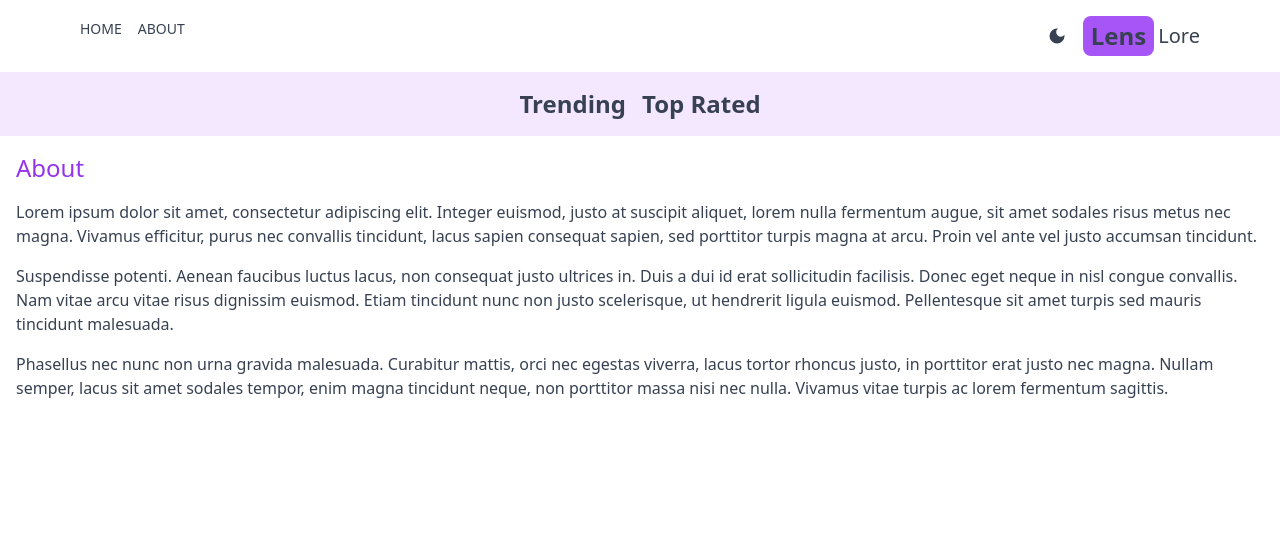
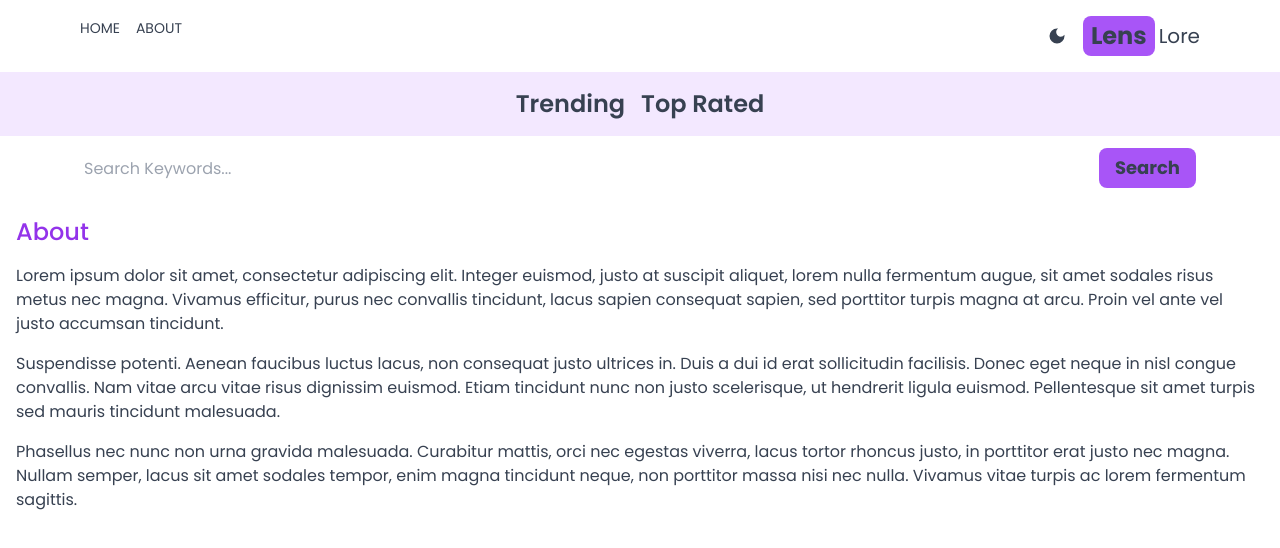
Before and after one commit to abrartanim/LensLore, a Next.js app: page /about in a window 1280 px wide. Shown: the top 548 px of the page. Built offline with nearby package versions, Linux system fonts and the light colour scheme.

Commit message:
added search bar, code optimization

```diff
--- a/src/app/globals.css
+++ b/src/app/globals.css
@@ -1,5 +1,8 @@
 /* @import "tailwindcss"; */
-
+:root {
+  --font-poppins: "Poppins", -apple-system, BlinkMacSystemFont, "Segoe UI",
+    Roboto, sans-serif;
+}
 @tailwind base;
 @tailwind components;
 @tailwind utilities;
--- a/src/app/layout.js
+++ b/src/app/layout.js
@@ -1,33 +1,43 @@
-import { Geist, Geist_Mono } from "next/font/google";
+// import { Geist, Geist_Mono } from "next/font/google";
+import { Poppins } from "next/font/google";
 import "./globals.css";
 import Providers from "./Providers";
 import Header from "@/components/Header";
 import Navbar from "@/components/Navbar";
+import SearchBar from "@/components/SearchBar";
 
-const geistSans = Geist({
-  variable: "--font-geist-sans",
+const poppins = Poppins({
   subsets: ["latin"],
+  weight: ["400", "500", "600", "700"], // choose the weights you need
+  variable: "--font-poppins",
 });
 
-const geistMono = Geist_Mono({
-  variable: "--font-geist-mono",
-  subsets: ["latin"],
-});
+// const geistSans = Geist({
+//   variable: "--font-geist-sans",
+//   subsets: ["latin"],
+// });
+
+// const geistMono = Geist_Mono({
+//   variable: "--font-geist-mono",
+//   subsets: ["latin"],
+// });
 
 export const metadata = {
-  title: "IMDB Clone",
+  title: "Lens Lore",
   description: "This is a movie database clone",
 };
 
 export default function RootLayout({ children }) {
   return (
     <html lang="en">
-      <body
+      {/* <body
         className={`${geistSans.variable} ${geistMono.variable} antialiased`}
-      >
+      > */}
+      <body className={`${poppins.variable} antialiased`}>
         <Providers>
           <Header />
           <Navbar />
+          <SearchBar />
           {children}
         </Providers>
       </body>
--- a/src/app/page.js
+++ b/src/app/page.js
@@ -1,11 +1,10 @@
 import Results from "@/components/Results";
-import next from "next";
 import React from "react";
 
 const API_KEY = process.env.API_KEY;
-
+export const dynamic = "force-dynamic";
 export default async function Home({ searchParams }) {
-  const genre = searchParams.genre || "fetchTrending";
+  const genre = searchParams?.genre || "fetchTrending";
 
   const res = await fetch(
     `https://api.themoviedb.org/3${
@@ -13,11 +12,6 @@ export default async function Home({ searchParams }) {
     }?api_key=${API_KEY}&language=en-US&page=1`,
     { next: { revalidate: 1000000 } }
   );
-  // const res = await fetch(
-  //   `https://api.themoviedb.org/3${
-  //     genre === "fetchTopRated" ? `/movie/top_rated` : `/trending/all/week`
-  //   }?api_key=${API_KEY}&language=en-US&page=1`
-  // );
 
   // console.log(res);
   const data = await res.json();
--- /dev/null
+++ b/src/app/search/[searchTerm]/page.jsx
@@ -0,0 +1,27 @@
+import Results from "@/components/Results";
+import React from "react";
+
+export default async function SearchPage({ params }) {
+  const { searchTerm } = params;
+  const res = await fetch(
+    `https://api.themoviedb.org/3/search/movie?api_key=${process.env.API_KEY}&query=${searchTerm}&language=en-US&page=1&include_adult=false`
+  );
+
+  const data = await res.json();
+  if (!res.ok) {
+    throw new Error("Failed to fetch data");
+  }
+
+  const results = data.results;
+  return (
+    <div>
+      {results && results.length === 0 && (
+        <h1 className="text-center pt-1">
+          No movie by that name, Search again !!!
+        </h1>
+      )}
+
+      {results && <Results results={results} />}
+    </div>
+  );
+}
--- /dev/null
+++ b/src/components/SearchBar.jsx
@@ -0,0 +1,37 @@
+"use client";
+
+import React from "react";
+import { useState } from "react";
+import { useRouter } from "next/navigation";
+
+export default function SearchBar() {
+  const [search, setSearch] = useState("");
+  const router = useRouter();
+  const handleSubmit = (e) => {
+    e.preventDefault();
+    router.push(`/search/${search}`);
+  };
+
+  return (
+    <form
+      className="flex justify-between px-5 max-w-6xl mx-auto py-3
+      "
+      onSubmit={handleSubmit}
+    >
+      <input
+        type="text"
+        placeholder="Search Keywords..."
+        className="w-full h-10 rounded-md placeholder:gray-500 outline-none bg-transparent flex-1"
+        value={search}
+        onChange={(e) => setSearch(e.target.value)}
+      />
+      {/* text-2xl font-bold bg-purple-500 px-2 py-1 rounded-lg */}
+      <button
+        className="text-lg font-bold bg-purple-500 rounded-lg disabled:text-grey-400 px-4 py-1 cursor-pointer"
+        disabled={search == ""}
+      >
+        Search
+      </button>
+    </form>
+  );
+}
--- a/tailwind.config.js
+++ b/tailwind.config.js
@@ -3,7 +3,11 @@ export default {
   darkMode: "class",
   content: ["./src/**/*.{js,ts,jsx,tsx,mdx}"],
   theme: {
-    extend: {},
+    extend: {
+      fontFamily: {
+        sans: ["var(--font-poppins)", "sans-serif"],
+      },
+    },
   },
   plugins: [],
 };
```
Also changed, not shown: src/app/movie/[id]/page.jsx (+12 -7 lines), src/components/Card.jsx (+1 -1 lines).
